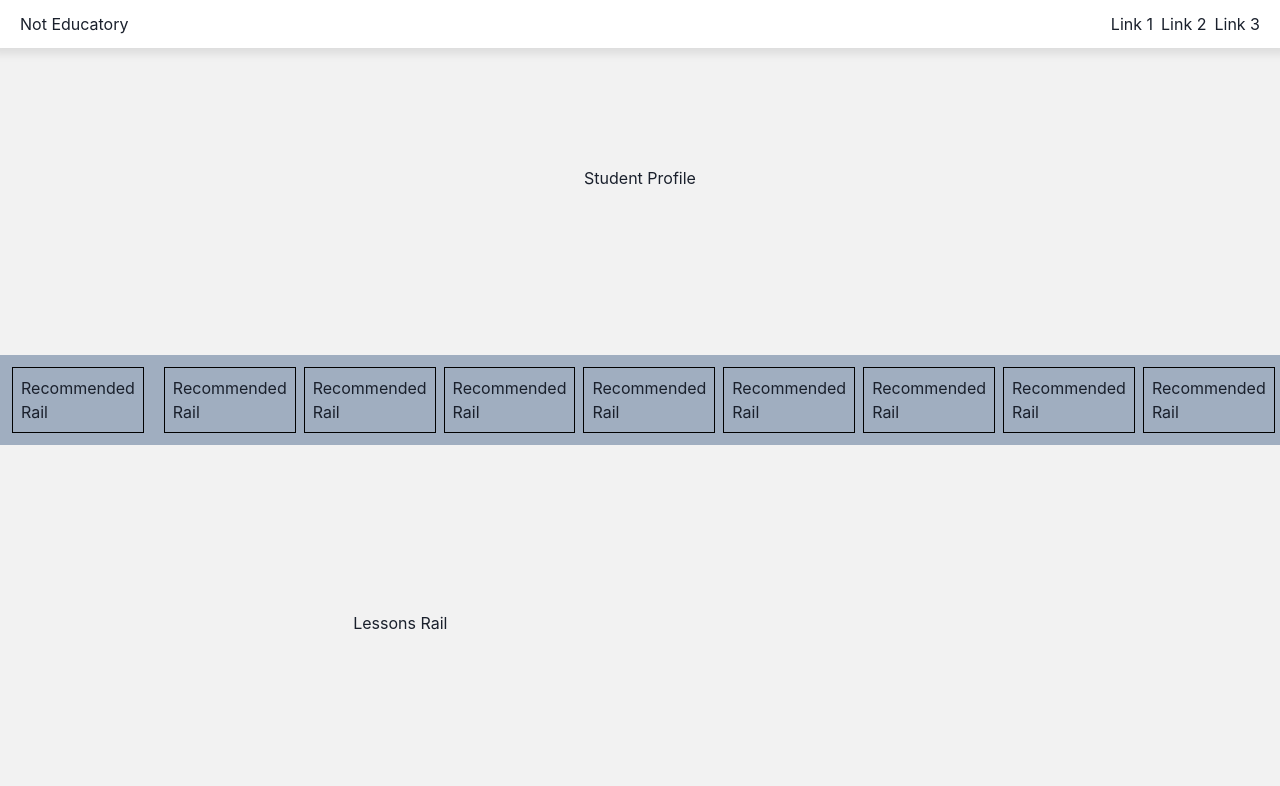
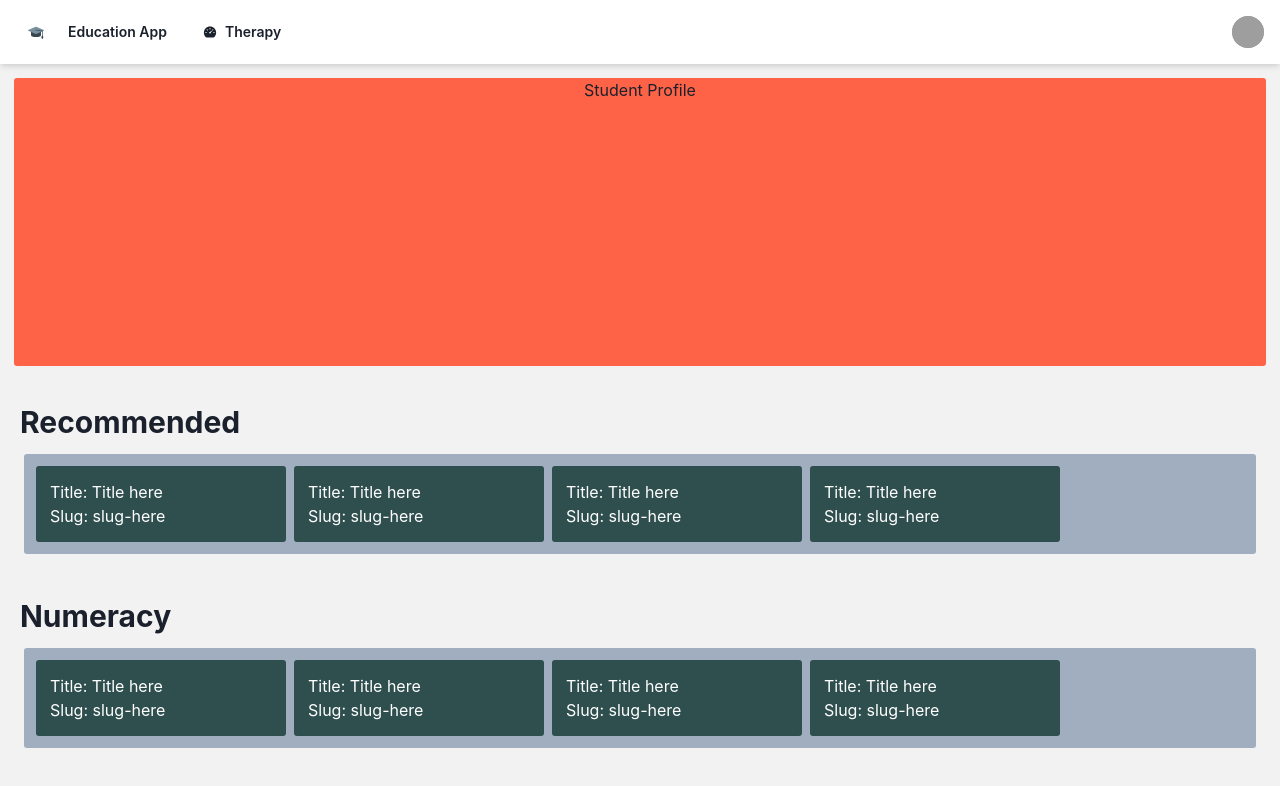
Before and after one commit to maxphillipsdev/unihack2022, a Next.js app in the folder frontend/: page / in a window 1280 px wide. Shown: the top 786 px of the page. Built offline with nearby package versions, Linux system fonts and the light colour scheme; grey boxes are pictures that could not be loaded.

Commit message:
Add page transition links and basic layout

```diff
--- a/frontend/components/Layout.tsx
+++ b/frontend/components/Layout.tsx
@@ -1,7 +1,7 @@
 import React, { FC } from "react";
 
 import Head from "next/head";
-import NavBar from "./NavBar";
+import TopNavBar from "./TopNavBar";
 
 const Layout: FC = ({ children }) => {
   return (
@@ -11,7 +11,8 @@ const Layout: FC = ({ children }) => {
         <meta name="description" content="Generated by create next app" />
         <link rel="icon" href="/favicon.ico" />
       </Head>
-      <NavBar />
+      <TopNavBar />
+      <div style={{ height: "64px" }} />
       {children}
     </div>
   );
--- /dev/null
+++ b/frontend/components/LessonCard.tsx
@@ -0,0 +1,29 @@
+import { Box } from "@chakra-ui/react";
+import Link from "next/link";
+import React from "react";
+
+interface Props {
+  title: string;
+  slug: string;
+}
+
+const LessonCard: React.FC<Props> = ({ title, slug }) => {
+  return (
+    <Link href={`/lesson/${slug}`}>
+      <Box
+        style={{
+          minWidth: "250px",
+          background: "darkslategrey",
+          color: "white",
+          borderRadius: "3px",
+          padding: "14px",
+        }}
+      >
+        <Box>Title: {title}</Box>
+        <Box>Slug: {slug}</Box>
+      </Box>
+    </Link>
+  );
+};
+
+export default LessonCard;
--- /dev/null
+++ b/frontend/components/TopNavBar.tsx
@@ -0,0 +1,131 @@
+import React from "react";
+
+import {
+  chakra,
+  Box,
+  Flex,
+  useColorModeValue,
+  VisuallyHidden,
+  HStack,
+  Button,
+  useDisclosure,
+  VStack,
+  IconButton,
+  CloseButton,
+  InputGroup,
+  InputLeftElement,
+  Input,
+  Avatar,
+} from "@chakra-ui/react";
+import { FcGraduationCap } from "react-icons/fc";
+import {
+  AiOutlineMenu,
+  AiFillHome,
+  AiOutlineInbox,
+  AiOutlineSearch,
+  AiFillBell,
+} from "react-icons/ai";
+import { BsFillCameraVideoFill } from "react-icons/bs";
+import { AiFillDashboard } from "react-icons/ai";
+import Link from "next/link";
+
+export default function Navbar() {
+  const bg = useColorModeValue("white", "gray.800");
+  const mobileNav = useDisclosure();
+
+  return (
+    <React.Fragment>
+      <chakra.header
+        bg={bg}
+        w="full"
+        px={{ base: 2, sm: 4 }}
+        py={4}
+        shadow="md"
+        style={{ position: "fixed" }}
+      >
+        <Flex alignItems="center" justifyContent="space-between" mx="auto">
+          <HStack display="flex" spacing={3} alignItems="center">
+            <Box display={{ base: "inline-flex", md: "none" }}>
+              <IconButton
+                display={{ base: "flex", md: "none" }}
+                aria-label="Open menu"
+                fontSize="20px"
+                color={useColorModeValue("gray.800", "inherit")}
+                variant="ghost"
+                icon={<AiOutlineMenu />}
+                onClick={mobileNav.onOpen}
+              />
+              <VStack
+                pos="absolute"
+                top={0}
+                left={0}
+                right={0}
+                display={mobileNav.isOpen ? "flex" : "none"}
+                flexDirection="column"
+                p={2}
+                pb={4}
+                m={2}
+                bg={bg}
+                spacing={3}
+                rounded="sm"
+                shadow="sm"
+              >
+                <CloseButton
+                  aria-label="Close menu"
+                  justifySelf="self-start"
+                  onClick={mobileNav.onClose}
+                />
+                <Button w="full" variant="ghost" leftIcon={<AiFillHome />}>
+                  Dashboard
+                </Button>
+                <Button w="full" variant="ghost" leftIcon={<AiFillDashboard />}>
+                  Therapy Dashboard
+                </Button>
+              </VStack>
+            </Box>
+            <chakra.a
+              href="/"
+              title="Choc Home Page"
+              display="flex"
+              alignItems="center"
+            >
+              <FcGraduationCap />
+              <VisuallyHidden>Choc</VisuallyHidden>
+            </chakra.a>
+
+            <HStack spacing={3} display={{ base: "none", md: "inline-flex" }}>
+              <Link href="/">
+                <Button variant="ghost" size="sm">
+                  Education App
+                </Button>
+              </Link>
+              <Button
+                variant="ghost"
+                leftIcon={<AiFillDashboard />}
+                size="sm"
+                onClick={() => {
+                  location.href = "http://localhost:3333";
+                }}
+              >
+                Therapy
+              </Button>
+            </HStack>
+          </HStack>
+          <HStack
+            spacing={3}
+            display={mobileNav.isOpen ? "none" : "flex"}
+            alignItems="center"
+          >
+            <Link href="/student-profile">
+              <Avatar
+                style={{ cursor: "pointer" }}
+                size="sm"
+                src="https://encrypted-tbn0.gstatic.com/images?q=tbn:ANd9GcQoi5pz196m8gkB1QJO27yu1mz8WC-Qa0E3fsU2_VVTvj3LerDF42NNzXdM76RFs2sfDEY&usqp=CAU"
+              />
+            </Link>
+          </HStack>
+        </Flex>
+      </chakra.header>
+    </React.Fragment>
+  );
+}
--- a/frontend/pages/index.tsx
+++ b/frontend/pages/index.tsx
@@ -1,63 +1,73 @@
 import { Box, Container, Flex, HStack, Text } from "@chakra-ui/react";
 
 import type { NextPage } from "next";
+import Link from "next/link";
 import HeaderSection from "../components/HeaderSection";
+import LessonCard from "../components/LessonCard";
+import { Heading } from "@chakra-ui/react";
 
 const Home: NextPage = () => {
   return (
-    <Flex
-      as="main"
-      flexDir="column"
-      width="100%"
-      justify="space-evenly"
-      height="100vh"
+    <Flex as="main" flexDir="column" width="100%" height="100vh">
+      <Box as="section" id="student-profile" h="40%">
+        <Link href="/student-profile">
+          <Box
+            style={{
+              margin: "14px",
+              background: "tomato",
+              cursor: "pointer",
+              borderRadius: "3px",
+            }}
+            h="90%"
           >
-      <Box as="section" id="student-profile">
             <Flex justify="center" align="center">
               <Text>Student Profile</Text>
             </Flex>
           </Box>
+        </Link>
+      </Box>
+      <Box style={{ margin: "10px" }}>
+        <Heading size="lg" style={{ margin: "10px" }}>
+          Recommended
+        </Heading>
         <HStack
           as="section"
           id="recommended-rail"
           overflowX="scroll"
           p={3}
           bgColor="gray.400"
+          style={{
+            margin: "14px",
+            borderRadius: "3px",
+          }}
         >
-        <Container p={2} marginRight={3} border="1px solid black">
-          Recommended Rail
-        </Container>
-        <Container p={2} marginRight={3} border="1px solid black">
-          Recommended Rail
-        </Container>
-        <Container p={2} marginRight={3} border="1px solid black">
-          Recommended Rail
-        </Container>
-        <Container p={2} marginRight={3} border="1px solid black">
-          Recommended Rail
-        </Container>
-        <Container p={2} marginRight={3} border="1px solid black">
-          Recommended Rail
-        </Container>
-        <Container p={2} marginRight={3} border="1px solid black">
-          Recommended Rail
-        </Container>
-        <Container p={2} marginRight={3} border="1px solid black">
-          Recommended Rail
-        </Container>
-        <Container p={2} marginRight={3} border="1px solid black">
-          Recommended Rail
-        </Container>
-        <Container p={2} marginRight={3} border="1px solid black">
-          Recommended Rail
-        </Container>
-        <Container p={2} marginRight={3} border="1px solid black">
-          Recommended Rail
-        </Container>
+          <LessonCard title="Title here" slug="slug-here"></LessonCard>
+          <LessonCard title="Title here" slug="slug-here"></LessonCard>
+          <LessonCard title="Title here" slug="slug-here"></LessonCard>
+          <LessonCard title="Title here" slug="slug-here"></LessonCard>
         </HStack>
-      <HStack as="section" id="lessons-rail">
-        <Container>Lessons Rail</Container>
+      </Box>
+      <Box style={{ margin: "10px" }}>
+        <Heading size="lg" style={{ margin: "10px" }}>
+          Numeracy
+        </Heading>
+        <HStack
+          as="section"
+          id="lessons-rail"
+          overflowX="scroll"
+          p={3}
+          bgColor="gray.400"
+          style={{
+            margin: "14px",
+            borderRadius: "3px",
+          }}
+        >
+          <LessonCard title="Title here" slug="slug-here"></LessonCard>
+          <LessonCard title="Title here" slug="slug-here"></LessonCard>
+          <LessonCard title="Title here" slug="slug-here"></LessonCard>
+          <LessonCard title="Title here" slug="slug-here"></LessonCard>
         </HStack>
+      </Box>
     </Flex>
   );
 };
```
Also changed, not shown: frontend/pages/lesson/[id].tsx (+2 -5 lines). Lines whose indentation alone changed are shown as unchanged.
